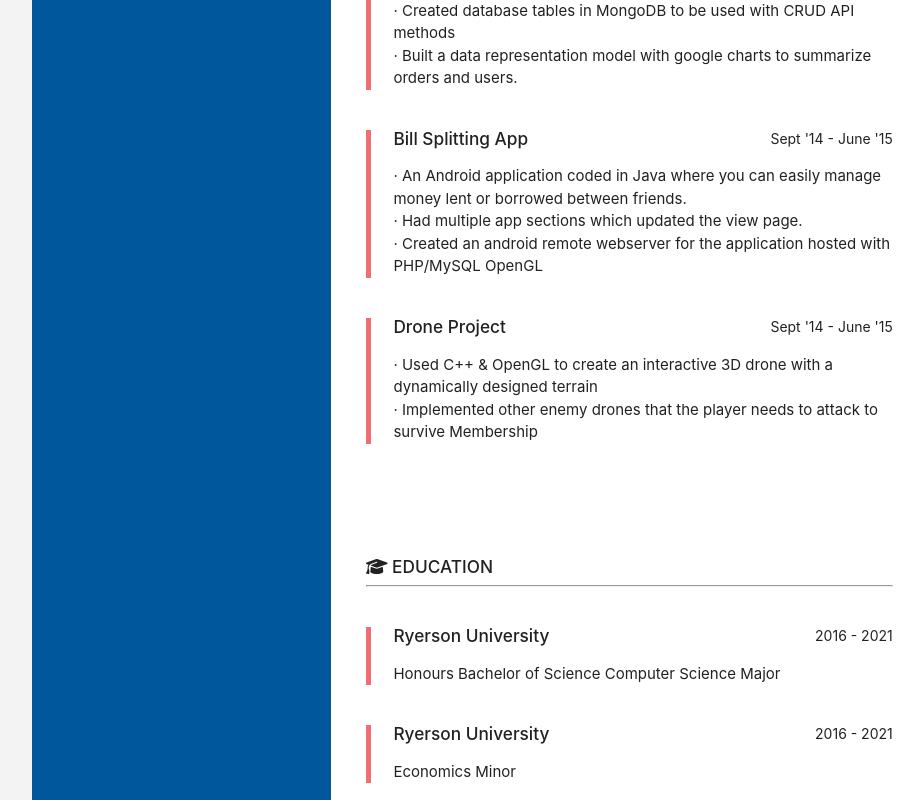
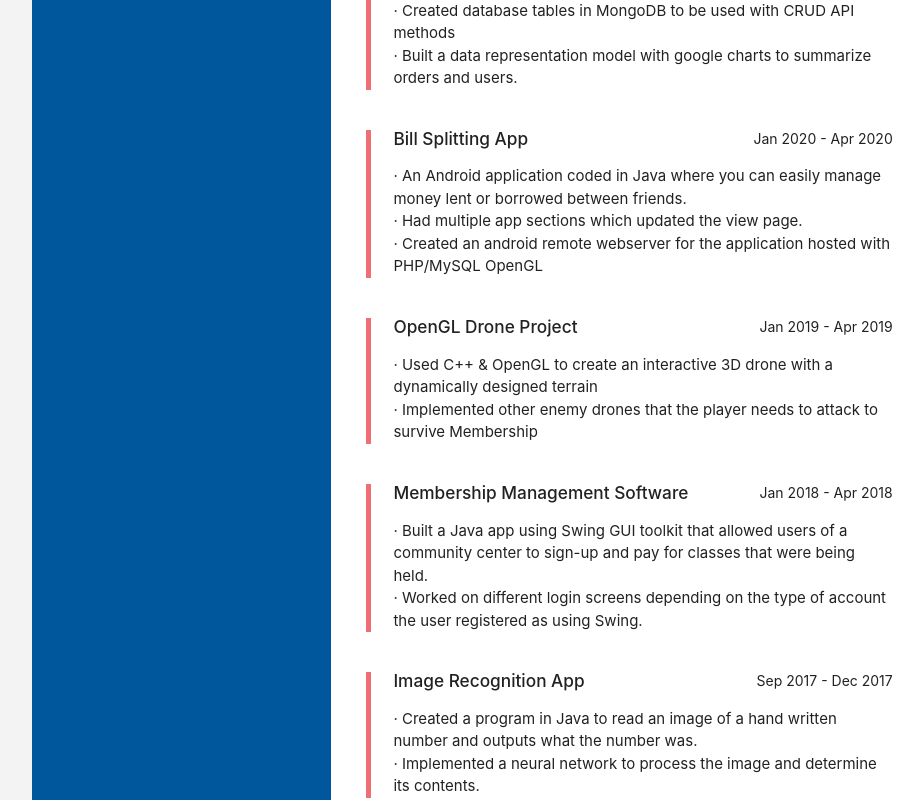
Before and after one commit to JaayTran/ReactCV, a React (Create React App) app: page / in a window 1280 px wide. Shown: the part 1260-2060 px from the top of the page, without its empty margins (160-1084 px from the left). Built offline with nearby package versions, Linux system fonts and the light colour scheme.

Commit message:
update projects

```diff
--- a/src/components/pages/profile/Profile.js
+++ b/src/components/pages/profile/Profile.js
@@ -32,7 +32,7 @@ export default class Profile extends Component {
                 </h6>
                 <hr />
                 <p className="grey-text text-lighten-3 pt">
-                Hey, I'm Jimmy. I am a new grad from Ryerson (I guess now Toronto Metropolitan) University. I love learning new things, facing challenges and having fun.
+                Hey, I'm Jimmy. I am a new grad from Ryerson (now Toronto Metropolitan) University. I love learning new things, facing challenges and having fun.
                 </p>
             </div>
         </div>
--- a/src/components/pages/projects/Projects.js
+++ b/src/components/pages/projects/Projects.js
@@ -38,7 +38,7 @@ export default class Projects extends Component {
                 <blockquote className="content-right">
                   <h6 className="no-pad mt-bottom">
                     <strong> Bill Splitting App</strong>
-                    <span>Sept '14 - June '15</span>
+                    <span>Jan 2020 - Apr 2020</span>
                   </h6>
                   <p className="pt">
                   ·	An Android application coded in Java where you can easily manage money lent or borrowed between friends.
@@ -53,8 +53,8 @@ export default class Projects extends Component {
               <div className="col s12">
                 <blockquote className="content-right">
                   <h6 className="no-pad mt-bottom">
-                    <strong>Drone Project </strong>
-                    <span>Sept '14 - June '15</span>
+                    <strong>OpenGL Drone Project </strong>
+                    <span>Jan 2019 - Apr 2019</span>
                   </h6>
                   <p className="pt">
                   ·	Used C++ & OpenGL to create an interactive 3D drone with a dynamically designed terrain
@@ -64,6 +64,36 @@ export default class Projects extends Component {
                 </blockquote>
               </div>
 
+              <div className="col s12">
+                <blockquote className="content-right">
+                  <h6 className="no-pad mt-bottom">
+                    <strong>Membership Management Software</strong>
+                    <span>Jan 2018 - Apr 2018</span>
+                  </h6>
+                  <p className="pt">
+                  · Built a Java app using Swing GUI toolkit that allowed users of a community center to sign-up and pay for
+classes that were being held.
+                  <br />
+                  · Worked on different login screens depending on the type of account the user registered as using Swing.
+                  </p>
+                </blockquote>
+              </div>
+
+              <div className="col s12">
+                <blockquote className="content-right">
+                  <h6 className="no-pad mt-bottom">
+                    <strong>Image Recognition App</strong>
+                    <span>Sep 2017 - Dec 2017</span>
+                  </h6>
+                  <p className="pt">
+                  · Created a program in Java to read an image of a hand written number and outputs what the number was.
+                  <br />
+                  · Implemented a neural network to process the image and determine its contents.
+                  </p>
+                </blockquote>
+              </div>
+
+
             </div>
           </div>
         </div>
```
